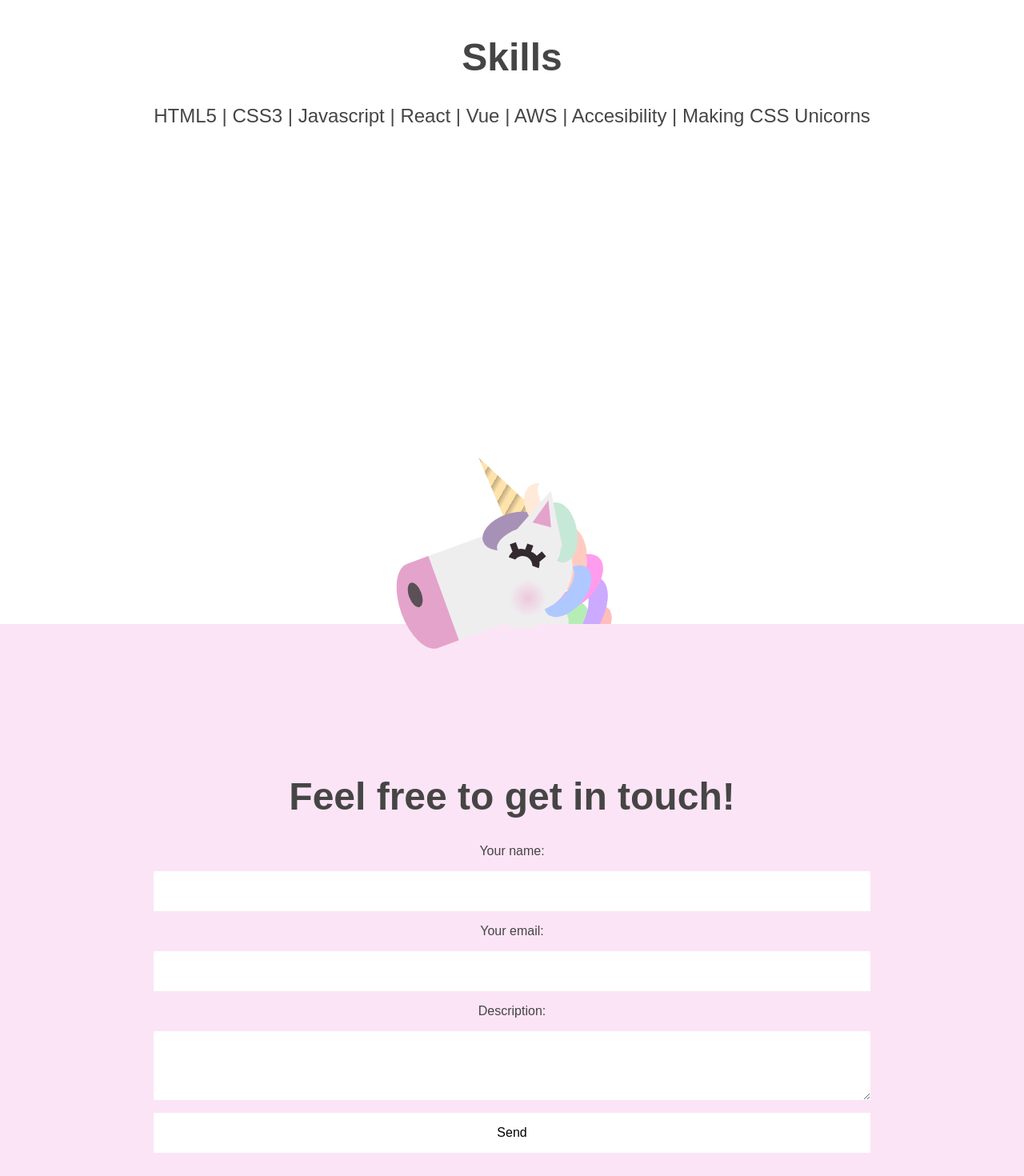
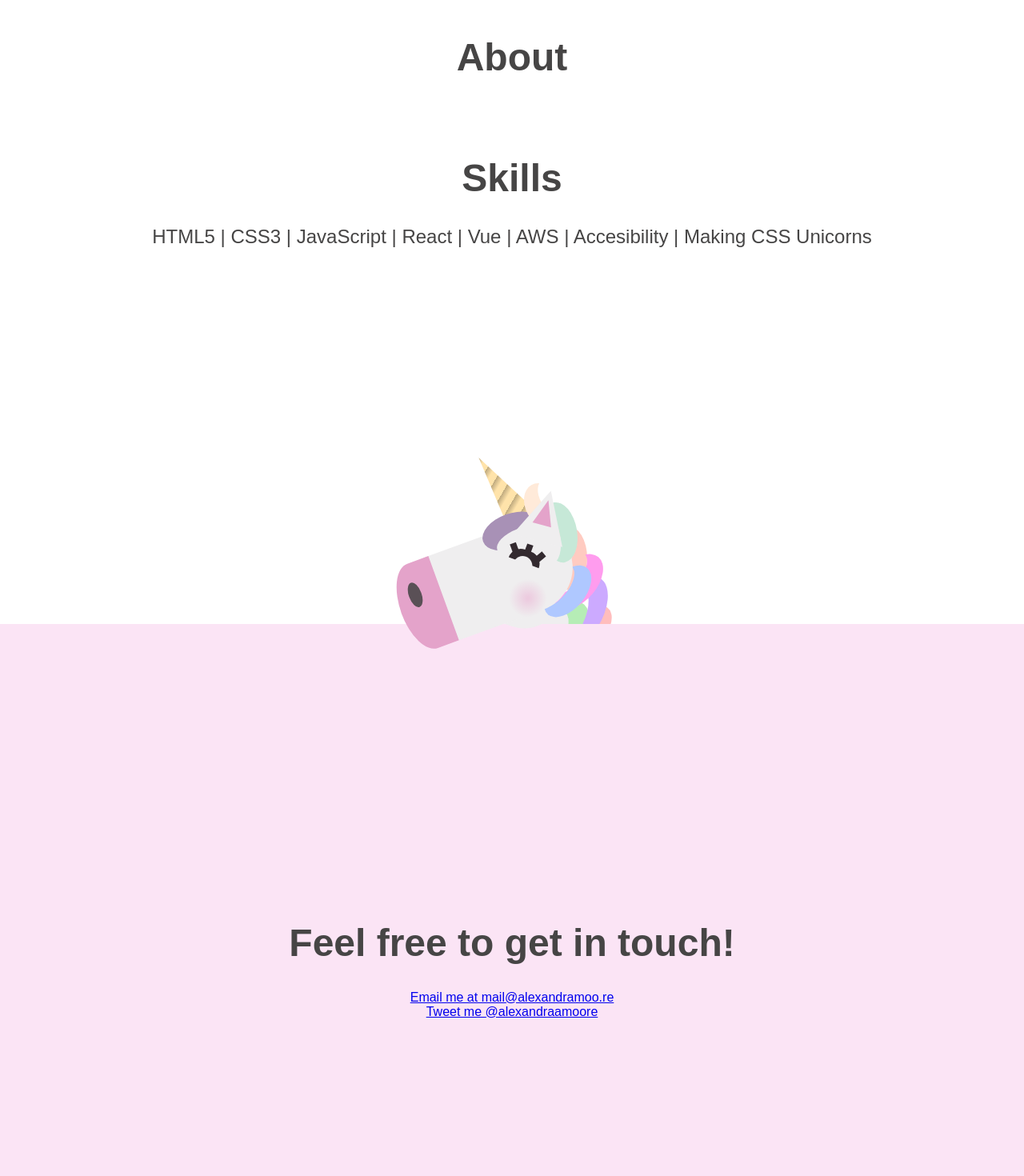
Before and after one commit to alexalala/portfolio, a React (Create React App) app: page / in a window 1280 px wide. Shown: the part 820-2290 px from the top of the page at 80% size. Built offline with nearby package versions, Linux system fonts and the light colour scheme; the HTML template or start-up script is replaced by a standard one.

Commit message:
JavaScript renamed and email and tweet links to replace form

```diff
--- a/src/pages/About.js
+++ b/src/pages/About.js
@@ -8,7 +8,7 @@ import Unicorn from '../components/unicorn/Unicorn.js';
 const skills = [
   'HTML5',
   'CSS3',
-  'Javascript',
+  'JavaScript',
   'React',
   'Vue',
   'AWS',
@@ -22,6 +22,8 @@ class About extends Component {
   render() {
     return (
       <PageWrapper className={this.props.className}>
+        <Subheader>About</Subheader>
+
         <Subheader>Skills</Subheader>
         <div className="skills">
           {skills.map(skill =>
--- a/src/pages/Contact.js
+++ b/src/pages/Contact.js
@@ -1,7 +1,7 @@
 import React, { Component } from 'react';
 import styled from 'styled-components';
 
-import { primary_colour, white } from '../assets/styles/variables.js';
+import { primary_colour } from '../assets/styles/variables.js';
 import Subheader from '../components/Subheader.js';
 import PageWrapper from '../layouts/PageWrapper.jsx';
 
@@ -10,21 +10,8 @@ class Contact extends Component {
     return (
       <PageWrapper className={this.props.className}>
         <Subheader>Feel free to get in touch!</Subheader>
-        <form action="https://formspree.io/contact@alexandramoo.re" method="POST">
-          <label>
-            Your name:
-            <input type="text" name="name"></input>
-          </label>
-          <label>
-            Your email:
-            <input type="email" name="_replyto"></input>
-          </label>
-          <label>
-            Description:
-            <textarea rows="3" cols="3" name="description"></textarea>
-          </label>
-          <input type="submit" value="Send"></input>
-        </form>
+        <a href="mailto:mail@alexandramoo.re">Email me at mail@alexandramoo.re</a>
+        <a href="https://twitter.com/alexandraamoore">Tweet me @alexandraamoore</a>
       </PageWrapper>
     );
   };
@@ -34,28 +21,6 @@ const styledContact = styled(Contact)`
   background-color: ${primary_colour};
   margin: 0;
   width 100%;
-
-  input {
-    box-sizing: border-box;
-    width: 100%;
-    background-color: ${white};
-    display: block;
-    margin: 1rem 0;
-    padding: 1rem;
-  }
-
-  form {
-    width: 70%;
-  }
-
-  textarea {
-    box-sizing: border-box;
-    width: 100%;
-    background-color: ${white};
-    display: block;
-    margin: 1rem 0;
-    padding: 1rem;
-  }
 `;
 
 export default styledContact;
```
